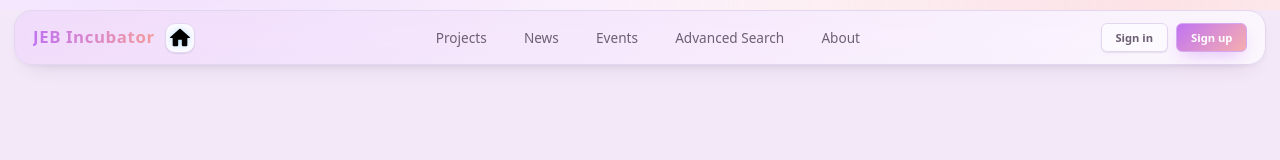
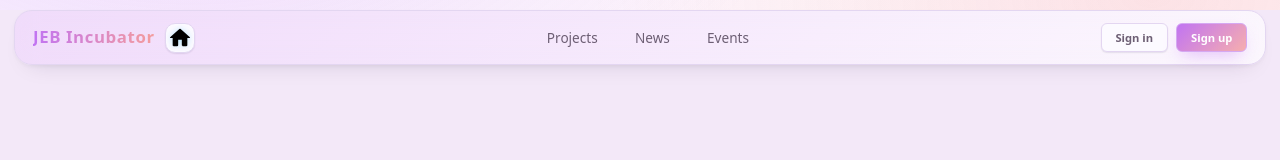
Before and after one commit to Aincrad-Flux/NextRise, a React (Vite) app in the folder frontend/: page / in a window 1280 px wide. Shown: the top 160 px of the page. Built offline with nearby package versions, Linux system fonts and the light colour scheme.

Commit message:
[refactor] remove unused navigation links from TopBar component

```diff
--- a/frontend/src/components/TopBar.jsx
+++ b/frontend/src/components/TopBar.jsx
@@ -43,8 +43,6 @@ export default function TopBar() {
           <a href="/projects" className="nav-btn">Projects</a>
           <a href="/news" className="nav-btn">News</a>
           <a href="/events" className="nav-btn">Events</a>
-          <a href="/advanced-search" className="nav-btn">Advanced Search</a>
-          <a href="/about" className="nav-btn">About</a>
         </nav>
       )}
       <div className="topbar-right">
```
